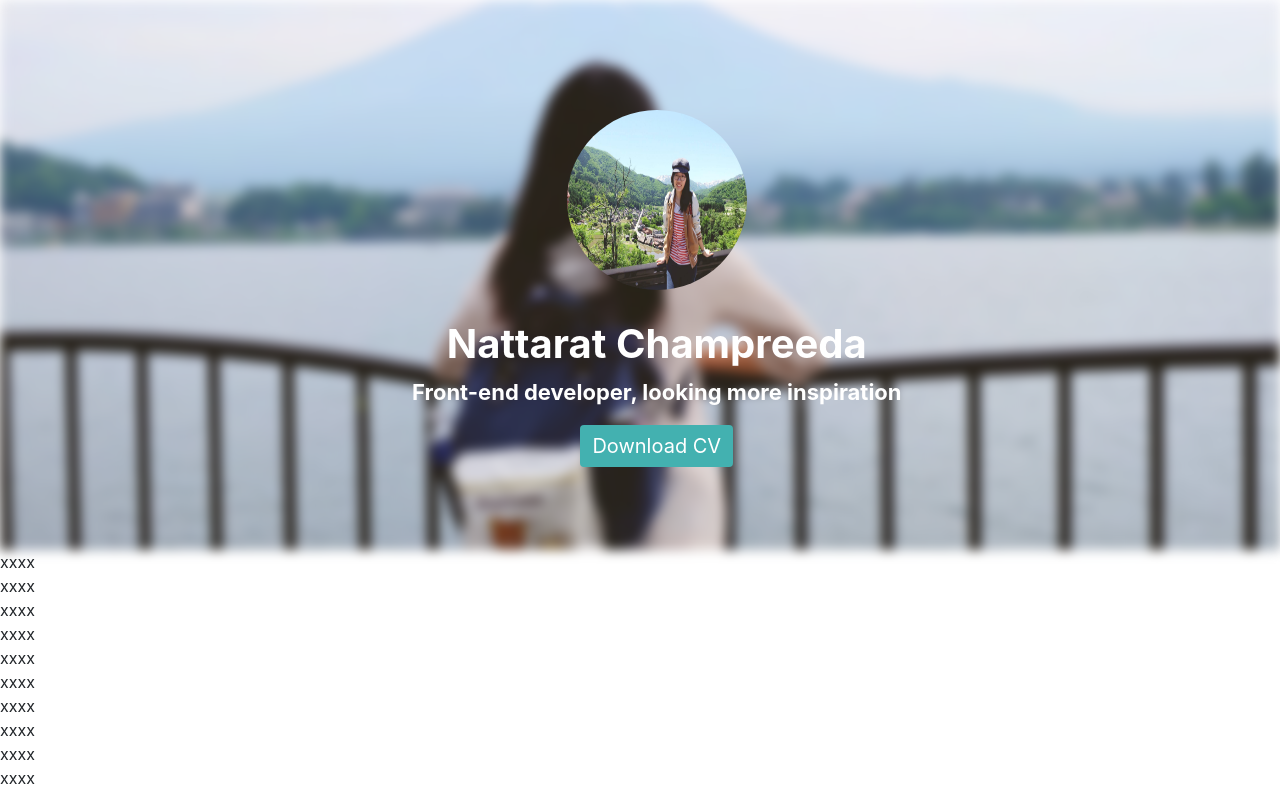
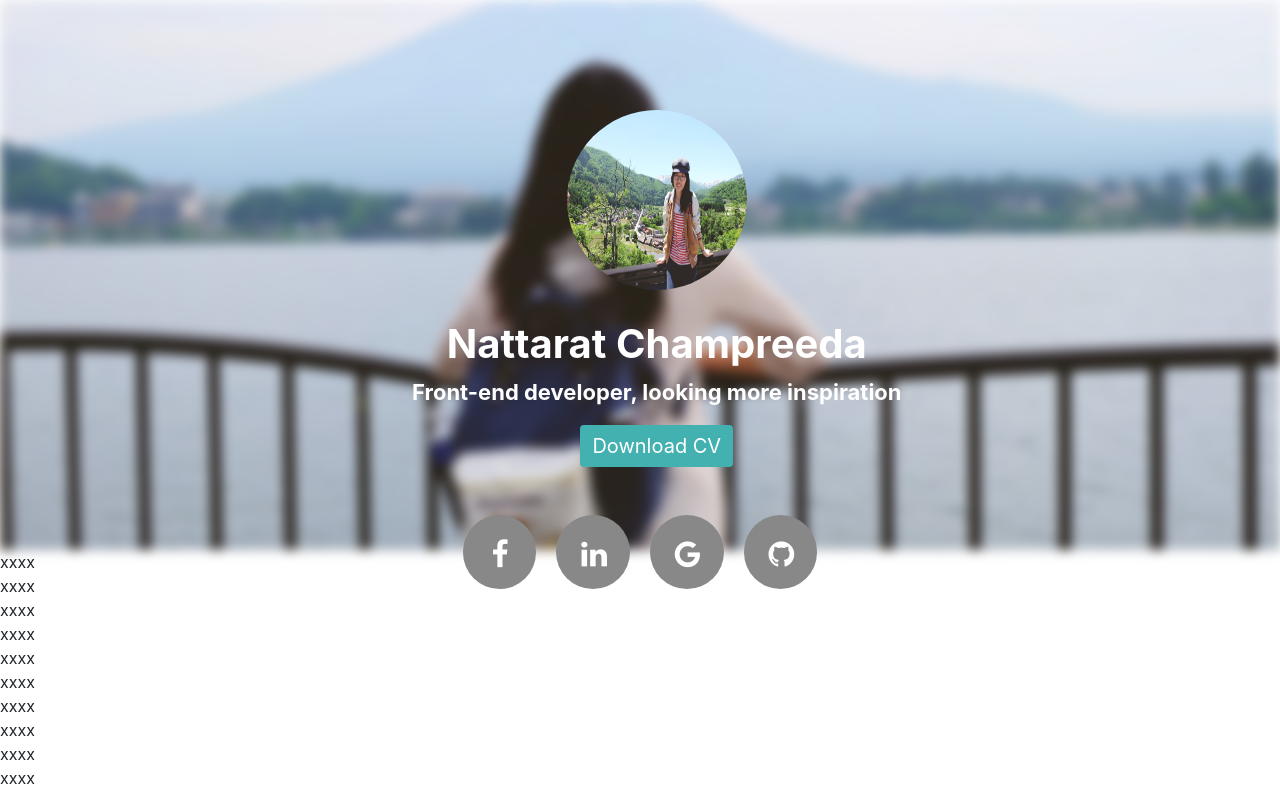
Before and after one commit to NattaratCh/My-Portfolio, an Angular app: page / in a window 1280 px wide. Shown: the top 797 px of the page. Built offline with nearby package versions, Linux system fonts and the light colour scheme.

Commit message:
Add fb/email/github icon

```diff
--- a/angular.json
+++ b/angular.json
@@ -29,7 +29,8 @@
             ],
             "styles": [
               "src/styles.scss",
-              "node_modules/bootstrap/dist/css/bootstrap.min.css"
+              "node_modules/bootstrap/dist/css/bootstrap.min.css",
+              "node_modules/font-awesome/css/font-awesome.css"
             ],
             "scripts": []
           },
--- a/package.json
+++ b/package.json
@@ -19,7 +19,9 @@
     "@angular/platform-browser": "~8.1.1",
     "@angular/platform-browser-dynamic": "~8.1.1",
     "@angular/router": "~8.1.1",
+    "angular-font-awesome": "^3.1.2",
     "bootstrap": "^4.3.1",
+    "font-awesome": "^4.7.0",
     "jquery": "^3.4.1",
     "popper": "^1.0.1",
     "rxjs": "~6.4.0",
--- a/src/app/components/profile-cover/profile-cover.component.html
+++ b/src/app/components/profile-cover/profile-cover.component.html
@@ -11,5 +11,15 @@
                 <a herf=# class="btn btn-primary btn-blue">Download CV</a>
             </div>
         </div>
+        <div class="section">
+            <div class="container">
+                <div class="button-container">
+                    <a class="btn btn-default btn-round btn-lg btn-icon" href="#" rel="tooltip" title="" data-original-title="Follow me on Facebook"><i class="fa fa-facebook"></i></a>
+                    <a class="btn btn-default btn-round btn-lg btn-icon" href="#" rel="tooltip" title="" data-original-title="Follow me on Facebook"><i class="fa fa-linkedin"></i></a>
+                    <a class="btn btn-default btn-round btn-lg btn-icon" href="#" rel="tooltip" title="" data-original-title="Follow me on Facebook"><i class="fa fa-google"></i></a>
+                    <a class="btn btn-default btn-round btn-lg btn-icon" href="#" rel="tooltip" title="" data-original-title="Follow me on Facebook"><i class="fa fa-github"></i></a>
+                </div>
+            </div>
+        </div>
     </div>
 </div>
--- a/src/app/components/profile-cover/profile-cover.component.scss
+++ b/src/app/components/profile-cover/profile-cover.component.scss
@@ -65,7 +65,44 @@ h2 {
     font-size: 20px;
 }
 
-.btn-primary:hover, .btn-primary:active {
+.btn-primary:hover,
+.btn-primary:active,
+.btn-primary:focus,
+.btn-primary:visited {
     background-color: #7ececd;
     border: #7ececd;
 }
+
+.section {
+    position: relative;
+    padding: 70px 0px;
+}
+
+.button-container {
+    margin-top: -105px;
+}
+
+.btn-round {
+    border-width: 1px;
+    border-radius: 40px !important;
+    position: relative;
+    color: #ffffff;
+    background-color: #888;
+    cursor: pointer;
+    margin-right: 10px;
+    margin-left: 10px;
+}
+
+.btn-icon {
+    width: 4.6rem;
+    height: 4.6rem;
+}
+
+i.fa {
+    position: absolute;
+    top: 50%;
+    left: 50%;
+    transform: translate(-12px, -13px);
+    width: 25px;
+    font-size: 30px;
+}
```
Also changed, not shown: 1 other file (tests, documents, lock files or other folders).
